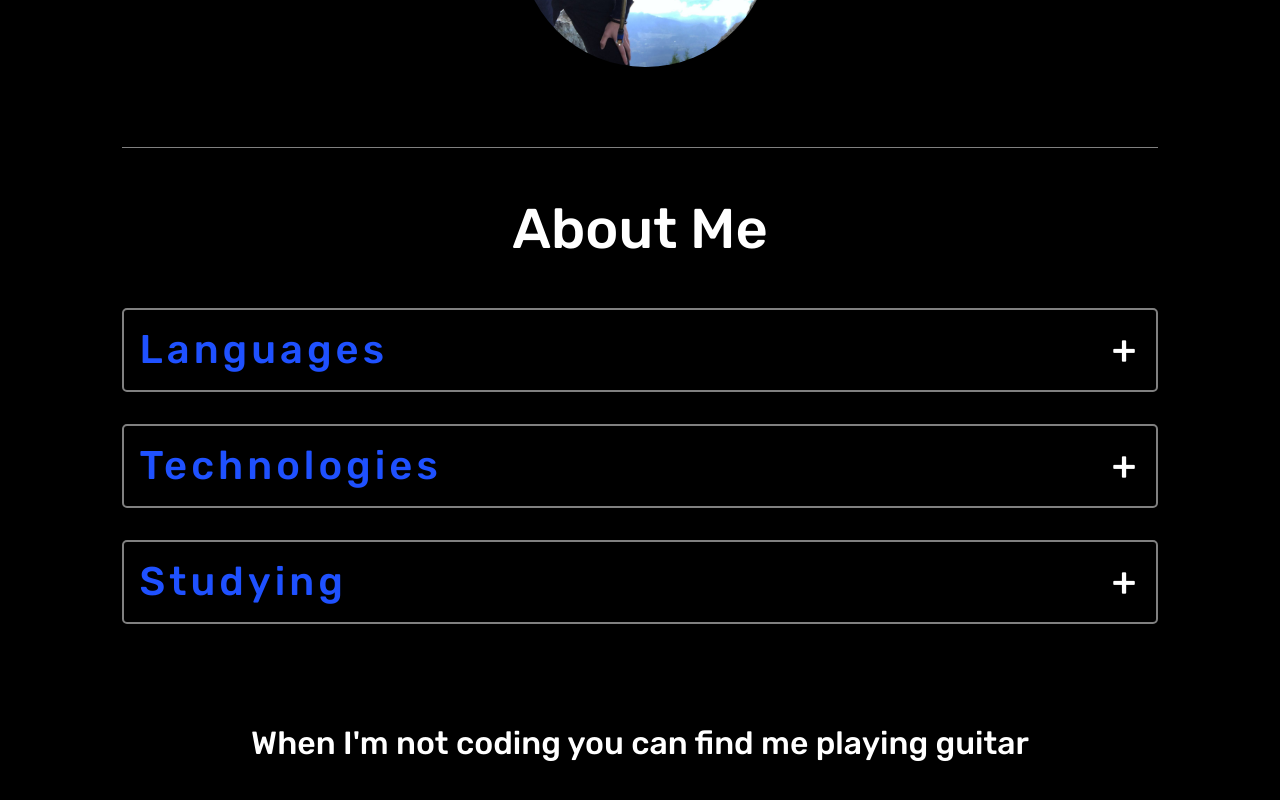
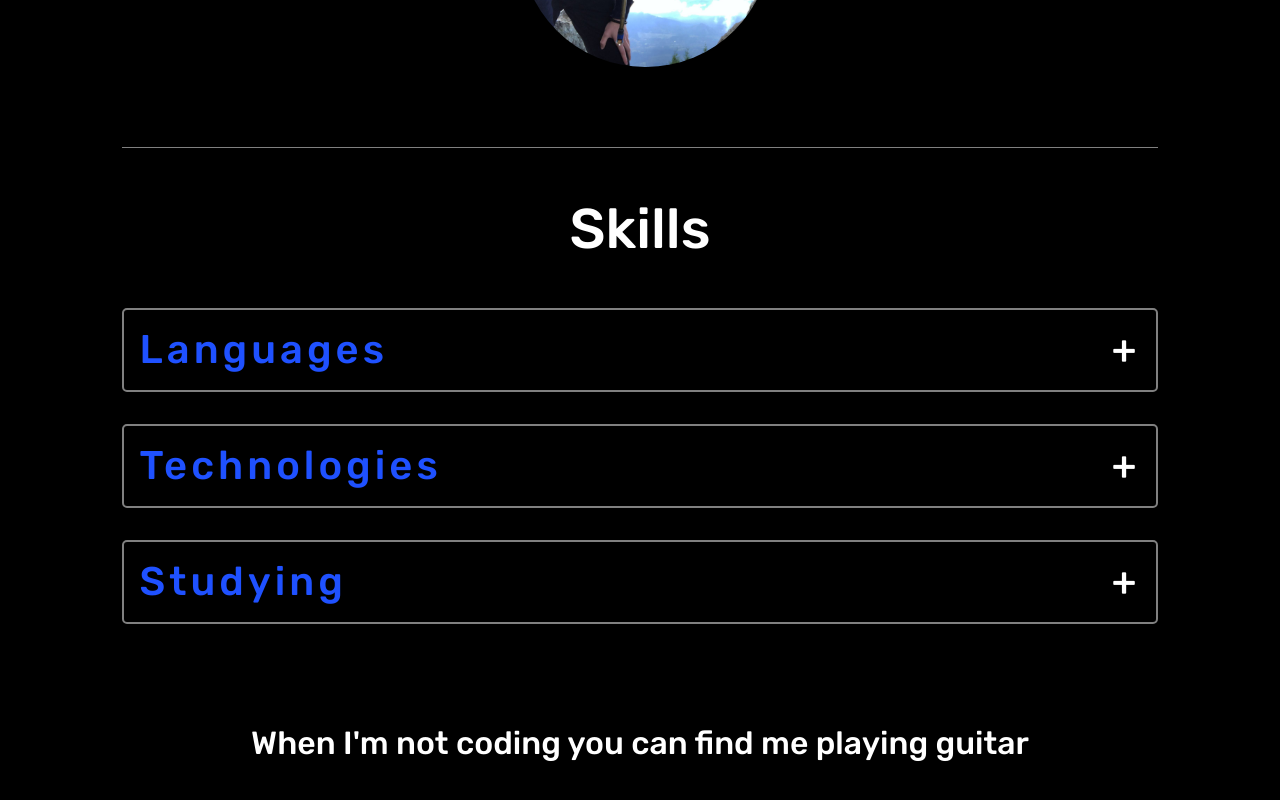
Before and after one commit to ColinJhEdwards/react-portfolio, a React (Create React App) app: page / in a window 1280 px wide. Shown: the part 1066-1866 px from the top of the page. Built offline with nearby package versions, Linux system fonts and the light colour scheme.

Commit message:
minoor type fix

```diff
--- a/src/components/Skills.js
+++ b/src/components/Skills.js
@@ -8,7 +8,7 @@ const Skills = () => {
   return (
     <StyledDiv>
       <div className="title">
-        <h2>About Me</h2>
+        <h2>Skills</h2>
       </div>
       <AnimateSharedLayout>
         <Toggle title="Languages">
```
